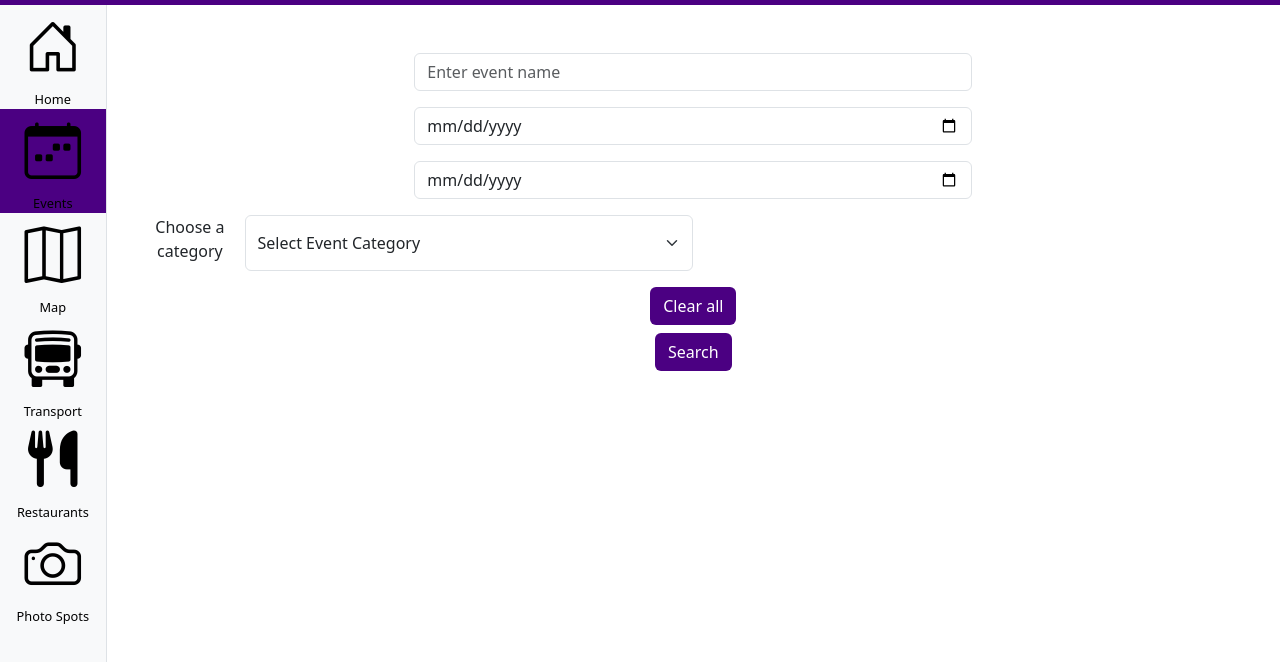
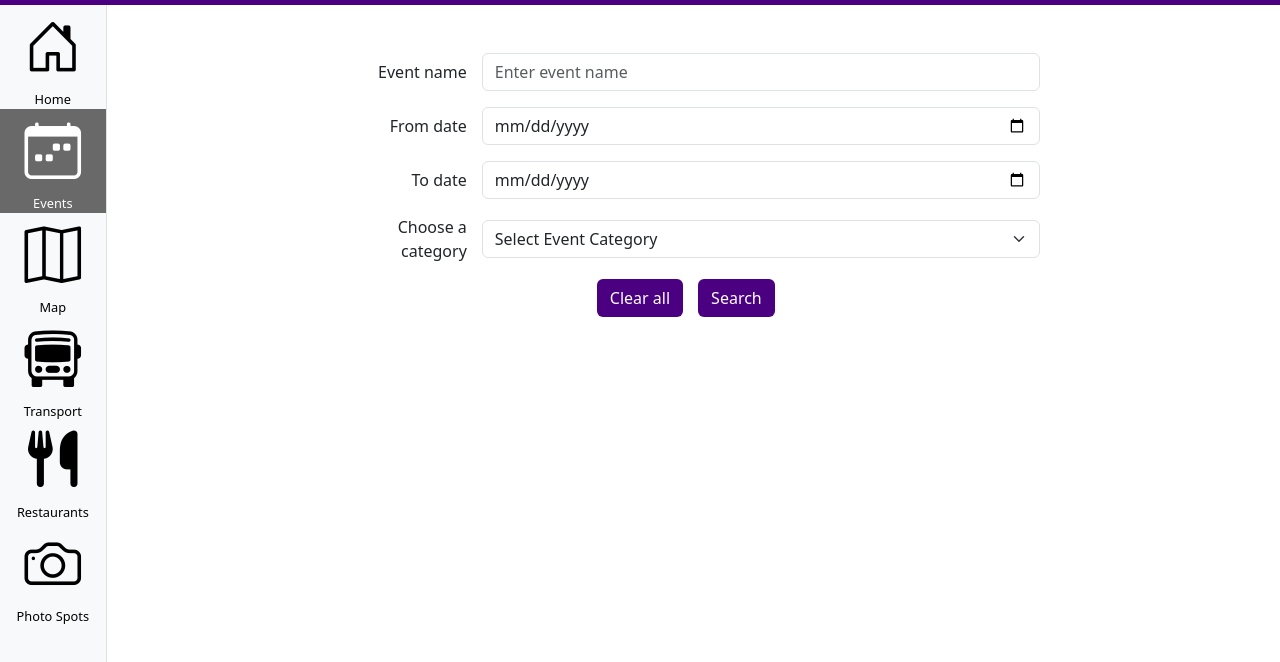
Before and after one commit to Aman727/Weekend_City_Break_Website, a plain HTML site: page pages/events.html in a window 1280 px wide. Shown: the part 64-726 px from the top of the page. Drawn offline with nearby package versions, Linux system fonts and the light colour scheme.

Commit message:
Add event form styles and improve sidebar UI
Added a new stylesheet for event form styling and enhanced layout consistency. Updated sidebar styles for better active state visuals and integrated changes to support icons and text alignment. Simplified button and input field alignment within the event form.

```diff
--- /dev/null
+++ b/css/events-form.css
@@ -0,0 +1,21 @@
+.form-container {
+    align-items: center;
+    width: 700px;
+}
+
+.form-label {
+    width: 120px;
+    text-align: right;
+    margin-right: 15px;
+    margin-bottom: 0;
+}
+
+.buttons-container {
+    align-items: center;
+}
+
+.btn {
+    text-align: right;
+    margin-right: 15px;
+    margin-bottom: 0;
+}
--- a/css/sidebar.css
+++ b/css/sidebar.css
@@ -31,9 +31,23 @@
     color: black;
 }
 
+.sidebar .bi-active {
+    font-size: 3.535rem;
+    color: white;
+}
+
 .sidebar .fa {
     padding-top: 10px;
     padding-bottom: 15px;
     font-size: 3.535rem;
     color: black;
 }
+
+.sidebar .nav-text-active {
+    font-size: 0.8rem;
+    color: white;
+}
+
+.active-navbar-item {
+    background-color: dimgray;
+}
--- a/pages/events.html
+++ b/pages/events.html
@@ -7,6 +7,7 @@
     <link rel="stylesheet" href="https://cdnjs.cloudflare.com/ajax/libs/font-awesome/6.5.1/css/all.min.css" integrity="sha512-DTOQO9RWCH3ppGqcWaEA1BIZOC6xxalwEsw9c2QQeAIftl+Vegovlnee1c9QX4TctnWMn13TZye+giMm8e2LwA==" crossorigin="anonymous" referrerpolicy="no-referrer" />
     <link rel="stylesheet" type="text/css" href="../css/colour.css">
     <link rel="stylesheet" type="text/css" href="../css/sidebar.css">
+    <link rel="stylesheet" type="text/css" href="../css/events-form.css">
     <title>Events</title>
 </head>
 <body>
@@ -39,9 +40,9 @@
                 </li>
 
                 <li class="nav-item">
-                    <a class="nav-link theme-colour text-white" href="events.html">
-                        <i class="bi bi-calendar-week"></i>
-                        <span class="nav-text">Events</span>
+                    <a class="nav-link active-navbar-item" href="events.html">
+                        <i class="bi-active bi-calendar-week"></i>
+                        <span class="nav-text-active">Events</span>
                     </a>
                 </li>
 
@@ -80,40 +81,36 @@
             <div class="container pt-5">
 
                 <!-- Event name field -->
-                <div class="mb-3 w-100 text-center d-flex justify-content-center">
-                    <label for="eventName" class="form-label visually-hidden">Event name</label>
+                <div class="mb-3 w-100 text-center d-flex justify-content-center form-container">
+                    <label for="eventName" class="form-label">Event name</label>
                     <input class="form-control w-50" type="text" placeholder="Enter event name" id="eventName">
                 </div>
 
                 <!-- From date field -->
-                <div class="mb-3 w-100 text-center d-flex justify-content-center">
-                    <label for="fromDate" class="form-label visually-hidden">From date</label>
+                <div class="mb-3 w-100 text-center d-flex justify-content-center form-container">
+                    <label for="fromDate" class="form-label">From date</label>
                     <input class="form-control w-50" type="date" placeholder="dd/mm/yyyy" id="fromDate">
                 </div>
 
                 <!-- To date field -->
-                <div class="mb-3 w-100 text-center d-flex justify-content-center">
-                    <label for="toDate" class="form-label visually-hidden">To date</label>
+                <div class="mb-3 w-100 text-center d-flex justify-content-center form-container">
+                    <label for="toDate" class="form-label">To date</label>
                     <input class="form-control w-50" type="date" placeholder="dd/mm/yyyy" id="toDate">
                 </div>
 
                 <!-- Category dropdown menu -->
-                <div class="mb-3 w-50 text-center d-flex justify-content-center">
+                <div class="mb-3 w-100 text-center d-flex justify-content-center form-container">
                     <label for="categorySelect" class="form-label">Choose a category</label>
-                    <select class="form-select" id="categorySelect">
+                    <select class="form-select w-50" id="categorySelect">
                         <option selected>Select Event Category</option>
                         <option value="1">Sporting events</option>
                         <option value="2">Museums</option>
                     </select>
                 </div>
 
-                <!-- Clear all button -->
+                <!-- Clear all and Search buttons -->
                 <div class="mb-2 w-100 text-center d-flex justify-content-center">
                     <button class="btn theme-colour" id="clearALl">Clear all</button>
-                </div>
-
-                <!-- Search button -->
-                <div class="mb-2 w-100 text-center d-flex justify-content-center">
                     <button class="btn theme-colour" id="search">Search</button>
                 </div>
 
```
